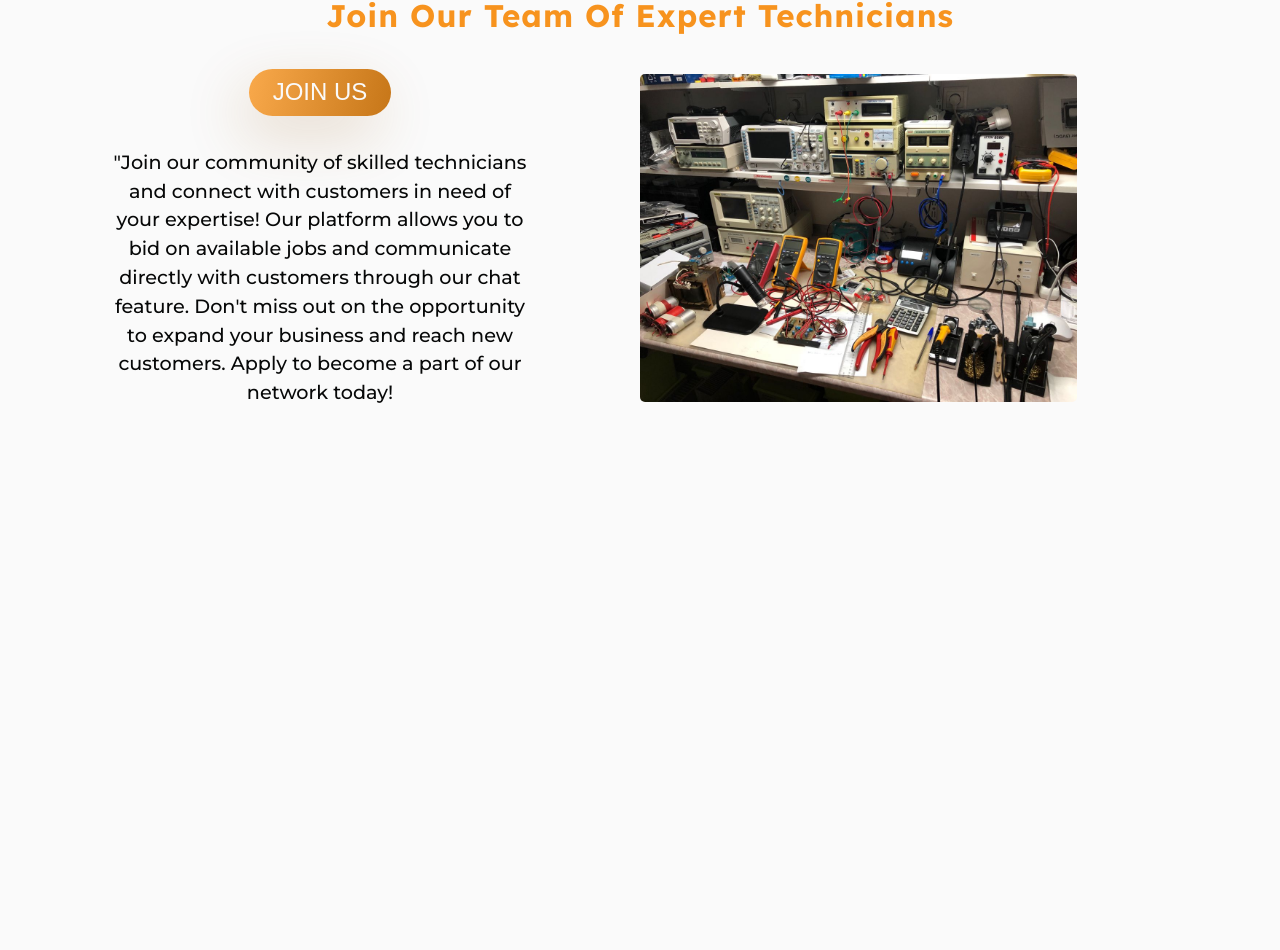
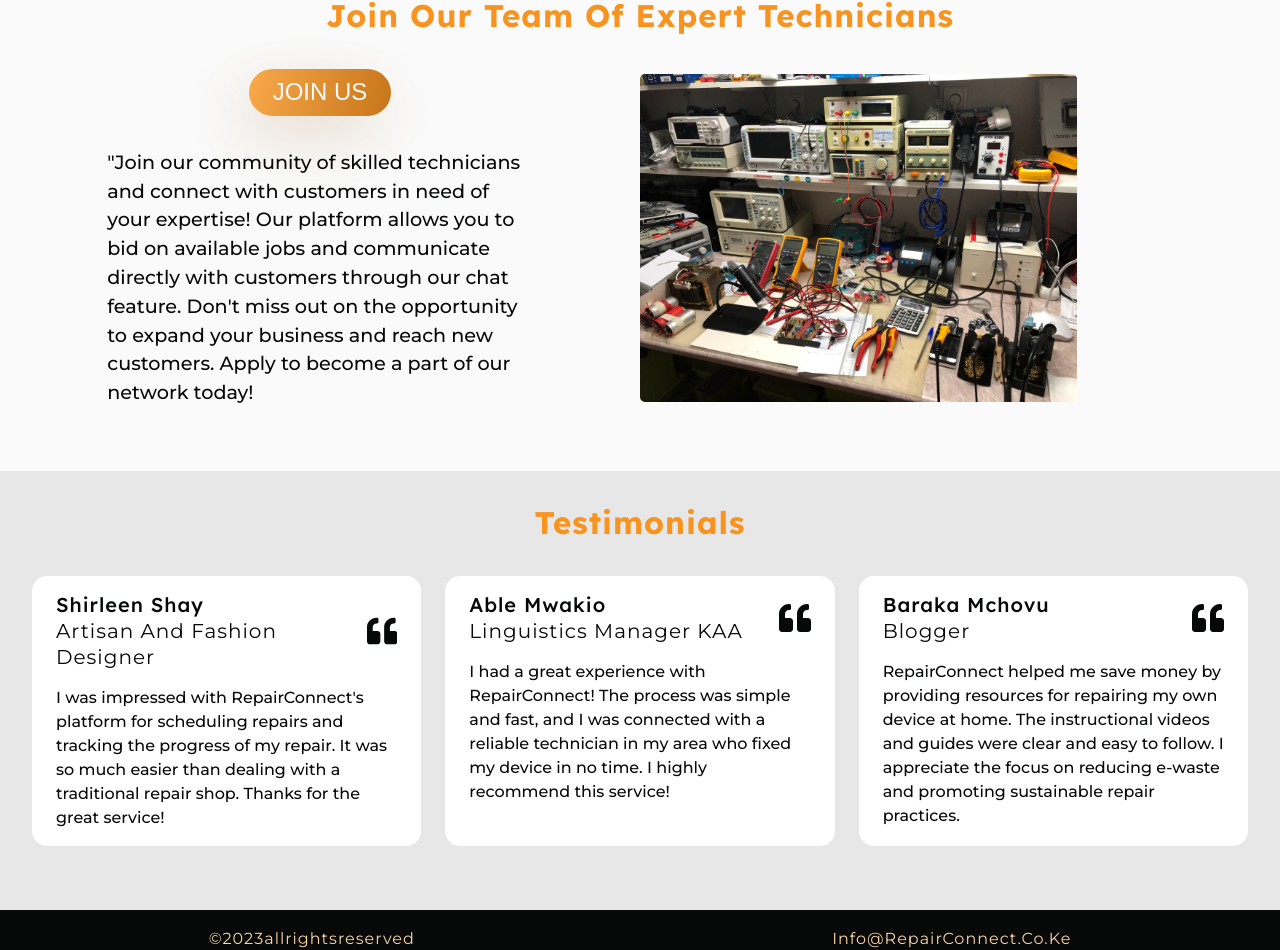
Before and after one commit to ianMuchesia/RepairConnect, a React (Vite) app in the folder frontend/: page / in a window 1280 px wide. Shown: the part 1866-2816 px from the top of the page. Before the commit the page ends 2337 px from the top, so only its background shows below. Built offline with nearby package versions, Linux system fonts and the light colour scheme.

Commit message:
home page finished

```diff
--- a/frontend/src/App.tsx
+++ b/frontend/src/App.tsx
@@ -1,5 +1,5 @@
 import { BrowserRouter, Routes, Route } from "react-router-dom"
-import { Navbar } from "./components"
+import { Footer, Navbar } from "./components"
 import { Home } from "./pages"
 
 
@@ -15,6 +15,7 @@ function App() {
 
     </Routes>
     </main>
+    <Footer/>
     </BrowserRouter>
   )
 }
--- /dev/null
+++ b/frontend/src/components/Footer/Footer.tsx
@@ -0,0 +1,13 @@
+import "./footer.css"
+
+const Footer = () => {
+  return (
+    <footer id="footer">
+
+     <h5>&copy;{new Date().getFullYear()}allrightsreserved</h5>
+     <h5>info@repairConnect.co.ke</h5>
+    </footer>
+  )
+}
+
+export default Footer
--- /dev/null
+++ b/frontend/src/components/Footer/footer.css
@@ -0,0 +1,12 @@
+footer{
+    background: var(--black);
+    color: var(--orange-200);
+    display: flex;
+    justify-content: space-around;
+    padding-top: 1.2em;
+}
+footer h5{
+   font-family:  "Montserrat", sans-serif;
+   font-weight: 400;
+   font-size: 1rem;
+}
--- a/frontend/src/components/index.ts
+++ b/frontend/src/components/index.ts
@@ -1,6 +1,7 @@
 import Navbar from "./Navbar/Navbar";
-
+import Footer from "./Footer/Footer";
 
 export {
-    Navbar
+    Navbar,
+    Footer
 }
--- a/frontend/src/index.css
+++ b/frontend/src/index.css
@@ -37,7 +37,9 @@ html {
 
   /* grey colors */
   --grey-400: #ffffff;
+
   --grey-500: #fafafa;
+  --grey-550: #e7e7e7;
   --grey-600: #cccccc;
   --grey-700: #999999;
   --grey-800: #666666;
@@ -87,7 +89,7 @@ a {
 p {
   margin: 0rem;
   max-width: 40em;
-  text-align: center;
+
 }
 
 h1,
--- a/frontend/src/pages/Home/Home.tsx
+++ b/frontend/src/pages/Home/Home.tsx
@@ -2,6 +2,7 @@ import Hero from "./Hero"
 import HomeService from "./HomeService"
 import RepairNow from "./RepairNow"
 import StartShop from "./StartShop"
+import Testimonial from "./Testimonial"
 import "./home.css"
 
 
@@ -12,6 +13,7 @@ const Home = () => {
         <HomeService/>
         <RepairNow/>
         <StartShop/>
+        <Testimonial/>
     </section>
   )
 }
--- a/frontend/src/pages/Home/Testimonial.tsx
+++ b/frontend/src/pages/Home/Testimonial.tsx
@@ -1,9 +1,47 @@
 import {FaQuoteLeft} from 'react-icons/fa'
+
+
+const testimonialData = [
+    {
+        name: "Shirleen Shay",
+        dept:"Artisan and Fashion Designer",
+        testimonial:"I was impressed with RepairConnect's platform for scheduling repairs and tracking the progress of my repair. It was so much easier than dealing with a traditional repair shop. Thanks for the great service!",
+    },
+    {
+        name: "Able Mwakio",
+        dept:"Linguistics Manager KAA",
+        testimonial:"I had a great experience with RepairConnect! The process was simple and fast, and I was connected with a reliable technician in my area who fixed my device in no time. I highly recommend this service!",
+    },
+    {
+        name: "Baraka Mchovu",
+        dept:"Blogger",
+        testimonial:"RepairConnect helped me save money by providing resources for repairing my own device at home. The instructional videos and guides were clear and easy to follow. I appreciate the focus on reducing e-waste and promoting sustainable repair practices.",
+    },
+
+]
 
 const Testimonial = () => {
   return (
  <div className="testimonialSection">
     <h3>Testimonials</h3>
+    <div className="testimonialsContainer">
+        {testimonialData.map((item, index)=>(
+            <div key={index} className="testimonialsCard">
+            <div className="testimonialsUpper">
+
+
+            <div className="testimonialDetails">
+            <h5 className='nameTestimonial'>{item.name}</h5>
+            <h5 className='deptTestimonial'>{item.dept}</h5>
+            </div>
+            <FaQuoteLeft className="quote-icon"/>
+            </div>
+            <div className="testimonial">
+                <p>{item.testimonial}</p>
+            </div>
+        </div>
+        ))}
+    </div>
  </div>
   )
 }
--- a/frontend/src/pages/Home/home.css
+++ b/frontend/src/pages/Home/home.css
@@ -1,49 +1,47 @@
-
 /*
 ===============
 Hero
 ===============
 */
 
-
-
-.heroSection{
-    padding: 1em 0.75em
+.heroSection {
+  padding: 1em 0.75em;
 }
-.heroContent{
+.heroContent {
   display: flex;
   flex-direction: column;
   align-items: center;
   justify-content: space-evenly;
-    gap:1em;
+  gap: 1em;
 }
-.heroContent p{
+.heroContent p {
   text-align: center;
 }
-.heroImage-container{
+.heroImage-container {
   display: flex;
   align-items: center;
   justify-content: center;
   height: 100%;
 }
-.heroImage{
+.heroImage {
   height: auto;
   max-width: 100%;
 }
 
-@media screen and (max-width:450px)  {
-    .heroContent h3{
+@media screen and (max-width: 450px) {
+  .heroContent h3 {
     font-size: 1rem;
   }
-    .heroContent h1{
+  .heroContent h1 {
     font-size: 2rem;
-    }.heroContent p{
+  }
+  .heroContent p {
     font-size: 0.8rem;
   }
 }
 
-@media screen and (min-width:850px) {
-    .heroSection{
+@media screen and (min-width: 850px) {
+  .heroSection {
     display: flex;
     justify-content: center;
     align-items: center;
@@ -56,65 +54,63 @@ Home service
 ===============
 */
 
-
-.homeServiceSection{
+.homeServiceSection {
   padding: 1em 0.75em;
 }
-.homeServiceSection h3{
+.homeServiceSection h3 {
   text-align: center;
 }
-.serviceSectionContainer{
+.serviceSectionContainer {
   margin: 1em 0em;
   display: grid;
-    gap:1em;
+  gap: 1em;
 }
-.homeServiceCard{
+.homeServiceCard {
   border: 1px solid var(--grey-600);
-    padding:1em 0.75em;
+  padding: 1em 0.75em;
   display: flex;
   align-items: center;
   flex-direction: column;
   justify-content: center;
-    gap:0.5em;
+  gap: 0.5em;
   cursor: pointer;
-    transition:0.5s ease-in-out;
+  transition: 0.5s ease-in-out;
 }
-.homeServiceCard:hover{
+.homeServiceCard:hover {
   background: var(--orange-500);
   color: var(--grey-400);
 }
-.homeServiceCard p{
+.homeServiceCard p {
   text-align: center;
   line-height: 1.2rem;
   font-size: 0.8rem;
 }
-.homeServiceCard img{
+.homeServiceCard img {
   height: auto;
   max-width: 45%;
 }
-.homeServiceCard h4{
+.homeServiceCard h4 {
   text-align: center;
 }
-.homeServiceBtn{
+.homeServiceBtn {
   border-radius: 5px;
 }
 
-@media screen and (min-width:500px ) {
-    .serviceSectionContainer{
+@media screen and (min-width: 500px) {
+  .serviceSectionContainer {
     grid-template-columns: 1fr 1fr;
   }
 }
-@media screen and (min-width:800px ) {
-    .serviceSectionContainer{
+@media screen and (min-width: 800px) {
+  .serviceSectionContainer {
     grid-template-columns: 1fr 1fr 1fr;
   }
 }
-@media screen and (min-width:1000px ) {
-    .serviceSectionContainer{
+@media screen and (min-width: 1000px) {
+  .serviceSectionContainer {
     margin: 1em 2em;
   }
 }
-
 
 /*
 ===============
@@ -122,54 +118,53 @@ Rpair Now Section
 ===============
 */
 
-
-.repairNowSection{
+.repairNowSection {
   background: var(--grey-400);
   padding: 2em 1em;
 }
-.repairNowSection h3{
+.repairNowSection h3 {
   text-decoration: underline;
   text-align: center;
 }
-.repairNowContainer{
+.repairNowContainer {
   margin: 2em 0em;
   display: flex;
   flex-direction: column;
   align-items: center;
   justify-content: center;
-    gap:1em
+  gap: 1em;
 }
-.repairNowImage{
+.repairNowImage {
   min-width: 50%;
 }
-.repairNowImage img{
+.repairNowImage img {
   height: auto;
   max-width: 100%;
   border-radius: 5px;
 }
-.repairNowContent{
+.repairNowContent {
   display: flex;
   flex-direction: column;
   align-items: center;
   justify-content: center;
-    gap:1em;
+  gap: 1em;
 }
-@media screen and (min-width:800px) {
-    .repairNowContainer{
+@media screen and (min-width: 800px) {
+  .repairNowContainer {
     flex-direction: row;
   }
-    .repairNowContent{
+  .repairNowContent {
     flex-direction: column-reverse;
   }
-    .repairNowContent p{
+  .repairNowContent p {
     font-size: 0.75rem;
   }
 }
-@media screen and (min-width:1000px) {
-    .repairNowContent{
-        gap:2em;
+@media screen and (min-width: 1000px) {
+  .repairNowContent {
+    gap: 2em;
   }
-    .repairNowContent p{
+  .repairNowContent p {
     font-size: 1.2rem;
     max-width: 70%;
   }
@@ -181,57 +176,55 @@ StartShopSection
 ===============
 */
 
-.startShopSection{
-
+.startShopSection {
   padding: 2em 1em;
 }
-.startShopSection h3{
-
+.startShopSection h3 {
   text-align: center;
 }
-.startShopContainer{
+.startShopContainer {
   margin: 2em 0em;
   display: flex;
   flex-direction: column;
   align-items: center;
   justify-content: center;
-    gap:1em
+  gap: 1em;
 }
-.startShopImage{
+.startShopImage {
   min-width: 50%;
 }
-.startShopImage img{
+.startShopImage img {
   height: auto;
   max-width: 70%;
   border-radius: 5px;
   display: none;
 }
-.startShopContent{
+.startShopContent {
   display: flex;
   flex-direction: column-reverse;
   align-items: center;
   justify-content: center;
-    gap:1em;
+  gap: 1em;
 }
-@media screen and (min-width:800px) {
-    .startShopContainer{
+@media screen and (min-width: 800px) {
+  .startShopContainer {
     flex-direction: row-reverse;
   }
-    .startShopContent{
+  .startShopContent {
     flex-direction: column;
   }
-    .startShopContent p{
+  .startShopContent p {
     font-size: 0.75rem;
   }
-    .startShopImage img{
+  .startShopImage img {
     display: block;
   }
 }
-@media screen and (min-width:1000px) {
-    .startShopContent{
-        gap:2em;
+@media screen and (min-width: 1000px) {
+  .startShopContent {
+    gap: 2em;
   }
-    .startShopContent p{
+  .startShopContent p {
     font-size: 1.2rem;
     max-width: 70%;
   }
@@ -241,3 +234,57 @@ StartShopSection
 Testimonial
 ===============
 */
+
+.testimonialSection {
+  padding: 2em;
+  background: var(--grey-550);
+}
+.testimonialsContainer {
+  display: grid;
+  gap: 1.5em;
+  margin: 2em 0em;
+}
+
+.testimonialsCard {
+  display: flex;
+  flex-direction: column;
+  gap: 1em;
+  border: none;
+  border-radius: 15px;
+  padding: 1em 1.5em;
+  background: var(--grey-400);
+  transition: 0.4s ease-in-out;
+  cursor: pointer;
+}
+.testimonialsCard:hover {
+  transform: scale(1.05);
+  box-shadow: -1px 3px 5px 0px rgba(252, 212, 165, 0.75);
+  -webkit-box-shadow: -1px 3px 5px 0px rgba(252, 212, 165, 0.75);
+  -moz-box-shadow: -1px 3px 5px 0px rgba(252, 212, 165, 0.75);
+}
+.testimonialsCard:hover .quote-icon {
+  color: var(--orange-400);
+}
+.testimonialsUpper {
+  display: flex;
+  justify-content: space-between;
+  align-items: center;
+}
+.nameTestimonial {
+  font-weight: 500;
+}
+.deptTestimonial {
+  font-weight: 400;
+  font-family: "Montserrat", sans-serif;
+}
+.quote-icon {
+  font-size: 2rem;
+  transition: 0.3s ease-in;
+}
+@media screen and (min-width: 900px) {
+  .testimonialsContainer {
+    display: grid;
+    grid-template-columns: repeat(3, 1fr);
+    gap: 1.5em;
+  }
+}
```
Lines whose indentation alone changed are shown as unchanged.
